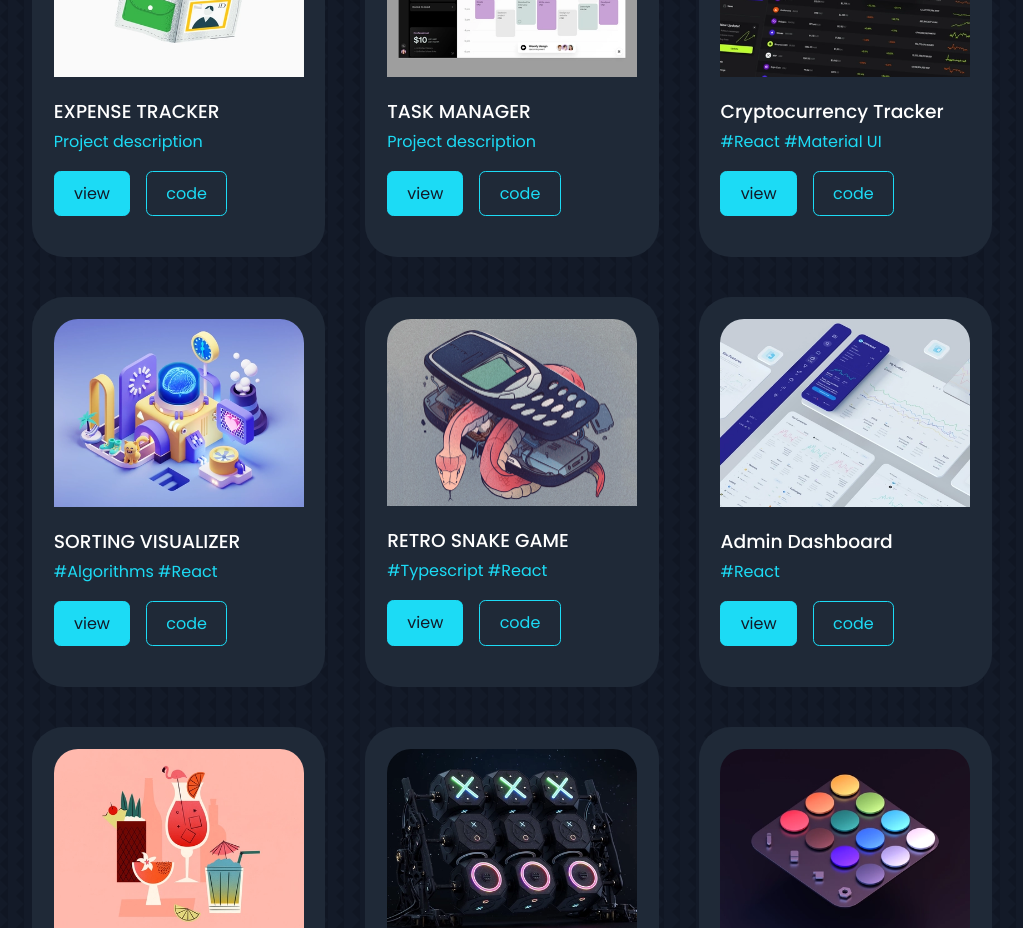
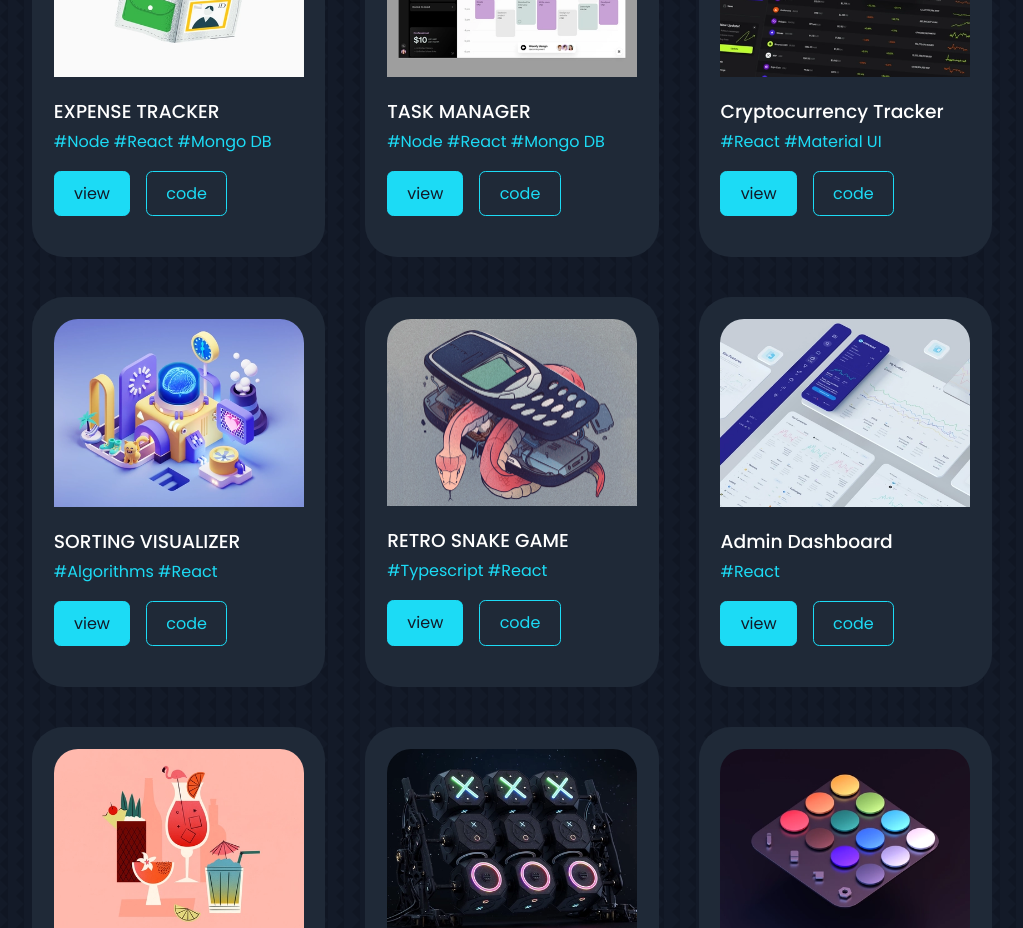
Before and after one commit to pjrepo/portfolio, a React (Create React App) app: page / in a window 1280 px wide. Shown: the part 2840-3768 px from the top of the page, without its empty margins (128-1151 px from the left). Built offline with nearby package versions, Linux system fonts and the light colour scheme.

Commit message:
chore: updated description

```diff
--- a/src/components/portfolio/Portfolio.js
+++ b/src/components/portfolio/Portfolio.js
@@ -70,7 +70,7 @@ const projects = [
     i: 8,
     image: taskmanager,
     title: "TASK MANAGER",
-    description: "Project description",
+    description: "#Node #React #Mongo DB",
     liveLink: "https://dribbble.com/Alien_pixels",
     sourceCode: "https://github.com",
   },
@@ -78,7 +78,7 @@ const projects = [
     i: 9,
     image: expensetracker,
     title: "EXPENSE TRACKER",
-    description: "Project description",
+    description: "#Node #React #Mongo DB",
     liveLink: "https://dribbble.com/Alien_pixels",
     sourceCode: "https://github.com",
   },
```
